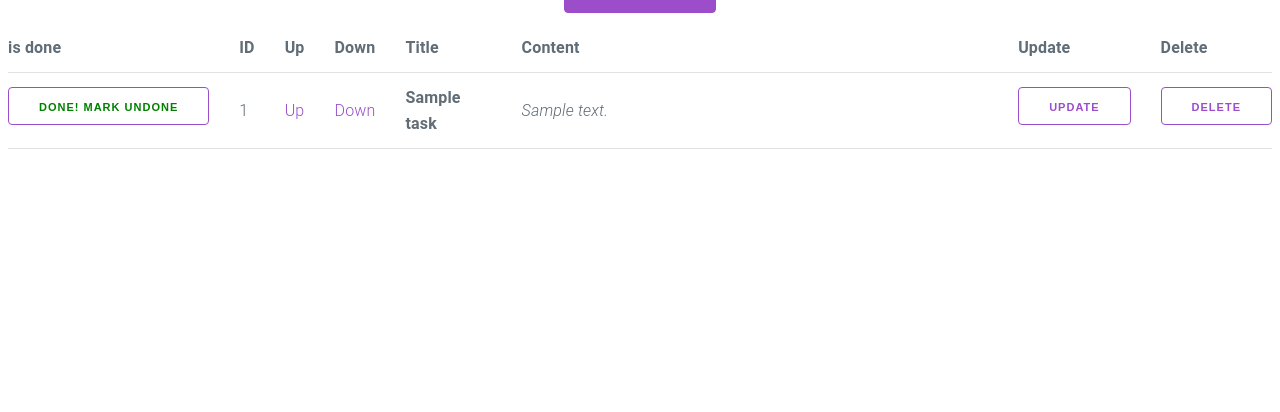
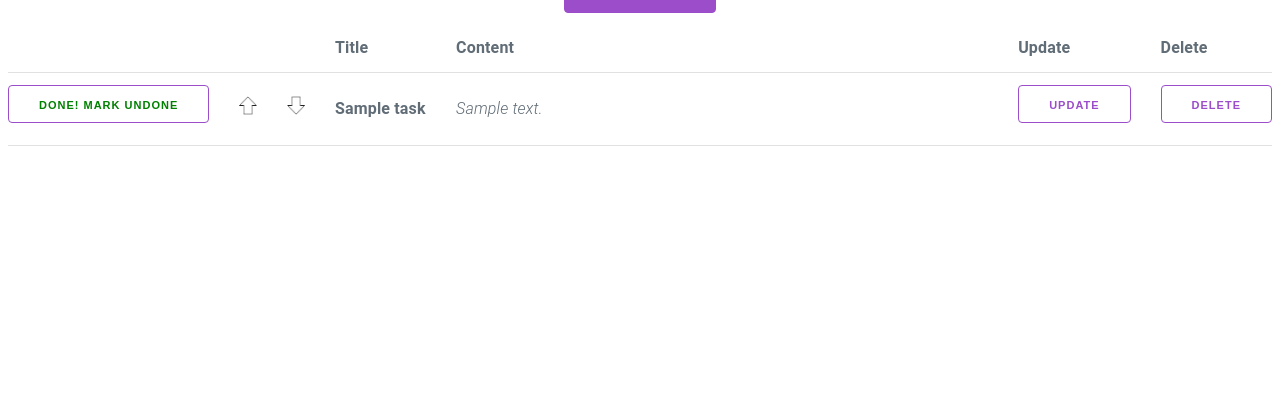
Before and after one commit to alexshchegretsov/TODO_manager, a Django app: page / in a window 1280 px wide. Shown: the part 141-553 px from the top of the page. Run offline with Django 3.2, Linux system fonts and the light colour scheme; tables that the repository leaves empty hold one stand-in row (values such as "Sample post"); some libraries are stand-ins or nearby versions.

Commit message:
Add arrows instead Up and Down

```diff
--- a/src/todo_app/templates/todo_app/create.html
+++ b/src/todo_app/templates/todo_app/create.html
@@ -1,11 +1,11 @@
 {% extends 'todo_app/base_todo_app.html' %}
 
 {% block title %}
+    Create
 {% endblock %}
 
 {% block content%}
-<h3 align="center">New task</h3>
-
+<h2 align="center">New task</h2>
 <div align="center">
 <form action="" method="post">
     {% csrf_token %}
--- a/src/todo_app/templates/todo_app/home.html
+++ b/src/todo_app/templates/todo_app/home.html
@@ -15,10 +15,11 @@
     </div>
 </div>
 <table>
-    <tr><th>is done</th>
-        <th>ID</th>
-        <th>Up</th>
-        <th>Down</th>
+    <tr>
+        <th></th>
+
+        <th width="4%"></th>
+        <th width="4%"></th>
         <th width="10%">Title</th>
         <th width="50%">Content</th>
 
@@ -36,25 +37,26 @@
         {% else %}
         <td><a href="{% url 'mark_done_url' task.id %}"><button class="button button-clear">mark Done</button></a></td>
         {% endif %}
-        <td>{{ task.id }}</td>
-        <td><a href="{% url 'up_task_url' task.id %}">Up</a></td>
-        <td><a href="{% url 'down_task_url' task.id %}">Down</a></td>
-        <td><b>{{ task.title }}</b></td>
 
-        <td><i>{{ task.content }}</i></td>
+        <td><a href="{% url 'up_task_url' task.id %}"><img src="/media/up.png" alt="up"></a></td>
+        <td><a href="{% url 'down_task_url' task.id %}"><img src="/media/down.png" alt="down"></a></td>
 
 
-        <td><a href="{% url 'edit_task_url' task.id %}">
+        <td><b>{{ task.title }}</b></td>
+        <td><i>{{ task.content }}</i></td>
+        <td>
+            <a href="{% url 'edit_task_url' task.id %}">
             <button class="button button-outline">Update</button>
-        </a></td>
-        <td><a href="{% url 'delete_task_url' task.id %}">
+            </a>
+        </td>
+        <td>
+            <a href="{% url 'delete_task_url' task.id %}">
             <button class="button button-outline">Delete</button>
-        </a></td>
+            </a>
+        </td>
     </tr>
 
     {% endfor %}
-
 </table>
 
-
 {% endblock %}
```
Also changed, not shown: src/media/down.png (added), src/media/up.png (added).
